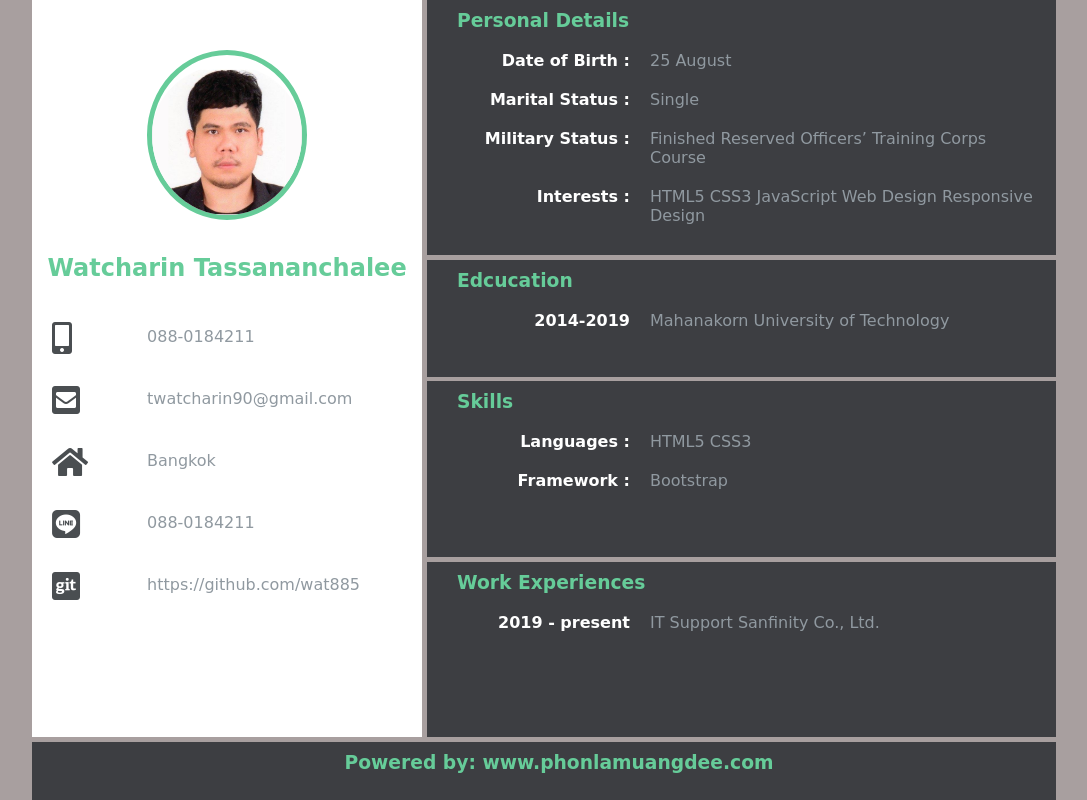
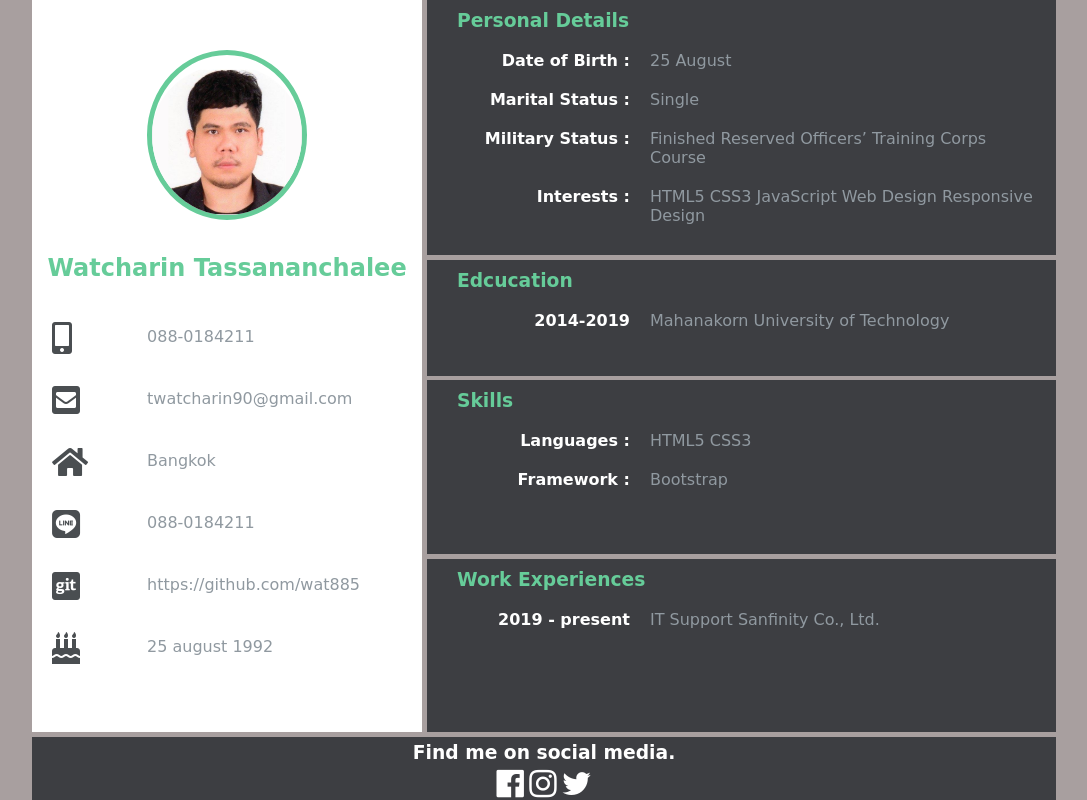
Before and after one commit to wat885/Assignment-Resume, a plain HTML site: page index.html in a window 1280 px wide. Shown: the whole page, without its empty margins (96-1183 px from the left). Drawn offline with Linux system fonts and the light colour scheme; a web font is replaced by a local one.

Commit message:
update social

```diff
--- a/index.html
+++ b/index.html
@@ -10,6 +10,7 @@
     <link rel="stylesheet" href="index44.css">
 
     <link rel="stylesheet" href="https://cdnjs.cloudflare.com/ajax/libs/font-awesome/5.15.1/css/all.min.css" integrity="sha512-+4zCK9k+qNFUR5X+cKL9EIR+ZOhtIloNl9GIKS57V1MyNsYpYcUrUeQc9vNfzsWfV28IaLL3i96P9sdNyeRssA==" crossorigin="anonymous" />
+    <link rel="stylesheet" href="https://cdnjs.cloudflare.com/ajax/libs/font-awesome/4.7.0/css/font-awesome.min.css">
 </head>
 
 <body>
@@ -29,6 +30,8 @@
                 <div class="r">088-0184211</div>
                 <div class="l"><i class="fab fa-git-square fa-2x"></i></div>
                 <div class="r">https://github.com/wat885</div>
+                <div class="l"><i class="fas fa-birthday-cake fa-2x"></i></i></div>
+                <div class="r">25 august 1992</div>
 
 
             </div>
@@ -73,7 +76,11 @@
         </div>
 
 
-        <footer><h3>Powered by: www.phonlamuangdee.com</h3>
+        <footer>
+            <h3>Find me on social media.</h3>
+            <a href="https://www.facebook.com/enmozz.wat"><i class="fa fa-facebook-official w3-hover-opacity fa-2x "></i></a>
+            <a href="#"><i class="fa fa-instagram w3-hover-opacity fa-2x"></i></a>
+            <a href="#"><i class="fa fa-twitter w3-hover-opacity fa-2x"></i></a>
 
         </footer>
     </div>
--- a/index44.css
+++ b/index44.css
@@ -102,8 +102,9 @@ h3:hover{
     color: #c3c3c3;
     font-weight: 300;
     /* border-bottom: 1px solid #c3c3c3; */
+}
 
-  }
+
 
 .main-container {
     display: grid;
@@ -170,6 +171,19 @@ footer {
     grid-area: footer;
     text-align: center;
     background-color: #3d3e42;
+}
+
+footer i, footer h3{
+    color: #fff;
+    padding: 0px;
+    padding-top: 5px;
+}
+
+footer i:hover{
+    color: #66cc99;
+    -ms-transform: scale(1.2); /* IE 9 */
+    -webkit-transform: scale(1.2); /* Safari 3-8 */
+    transform: scale(1.2);
 }
 
 
@@ -243,5 +257,11 @@ footer {
         padding-top: 15px
     }
 
+    footer i, footer h3{
+        margin: 0px;
+        padding: 0px;
+
+    }
+
 
 }
```
